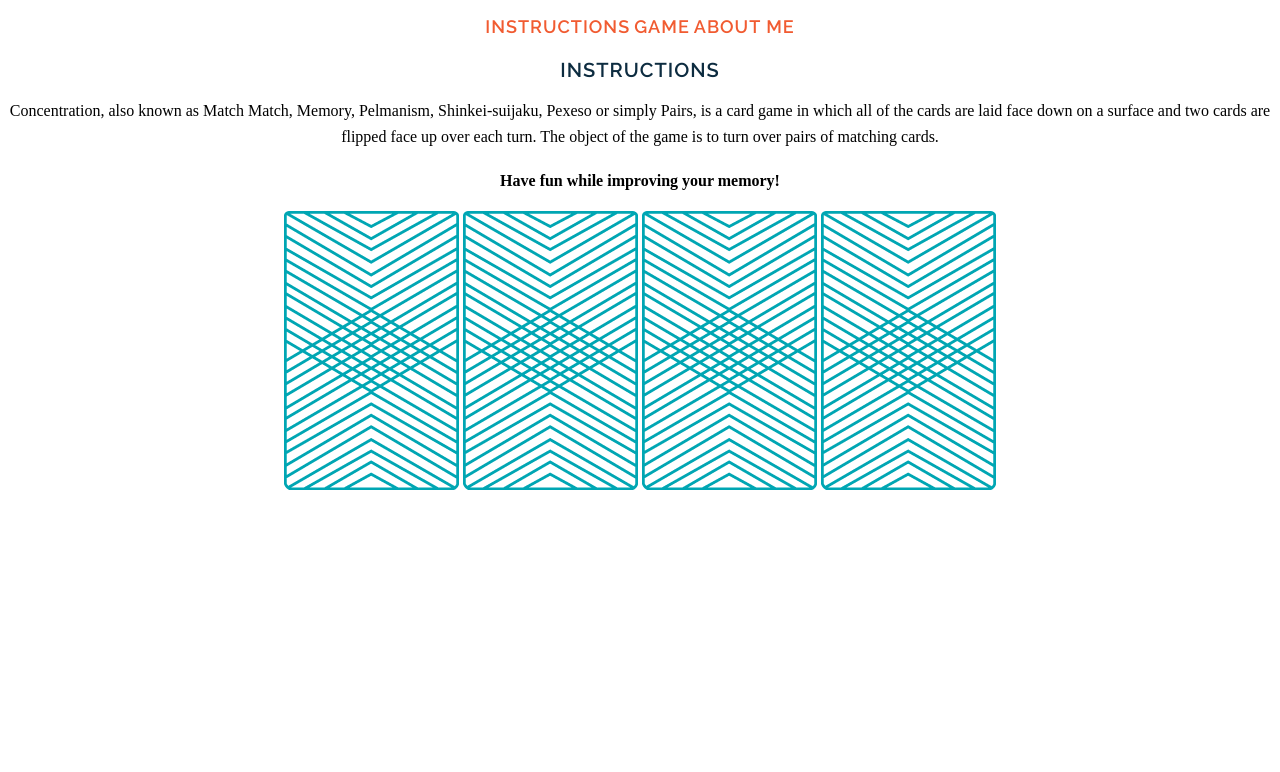
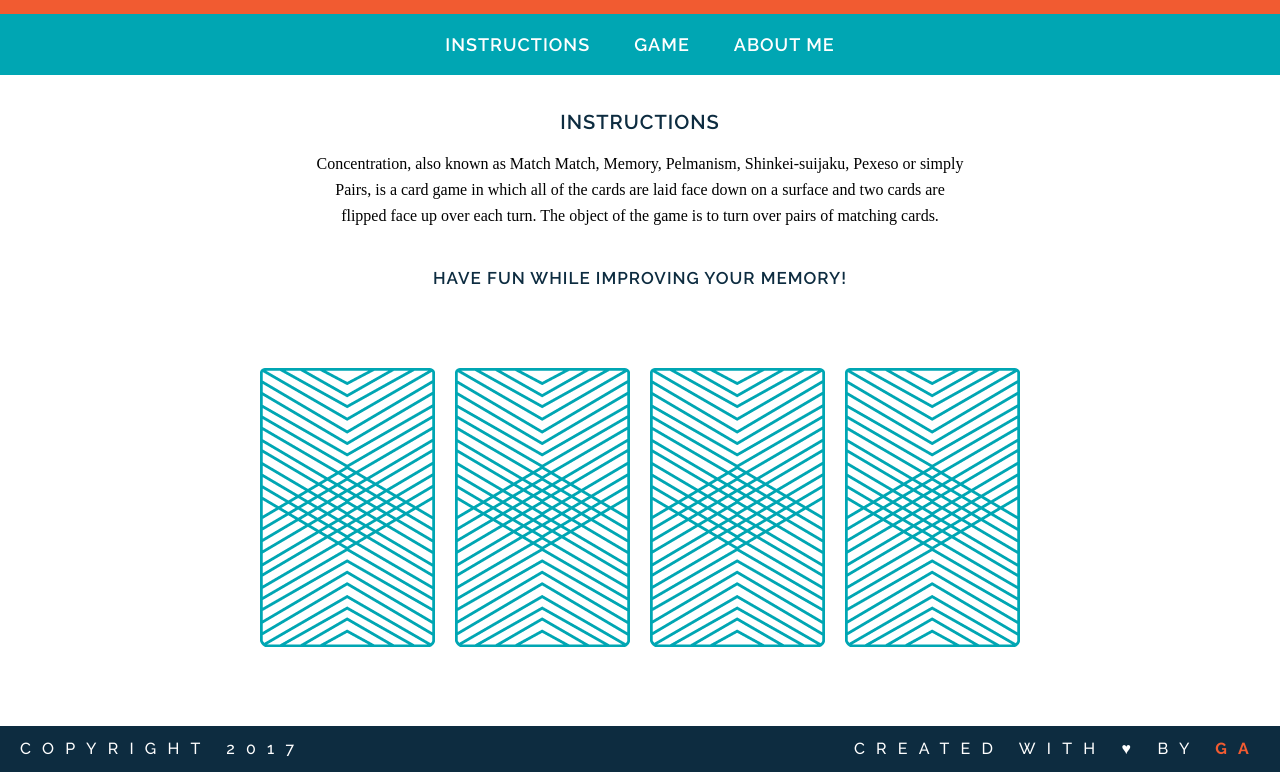
Before and after one commit to VinnyKun/wdi-fundamentals-memorygame, a plain HTML site: page index.html in a window 1280 px wide. Shown: the part 99-871 px from the top of the page. Before the commit the page ends 800 px from the top, so only its background shows below. Drawn offline with Linux system fonts and the light colour scheme; a web font is replaced by a local one.

Commit message:
after css unit6

```diff
--- a/css/style.css
+++ b/css/style.css
@@ -1,26 +1,52 @@
 body{
 	text-align: center;
+	margin: 0;
+}
+
+header{
+	background-color: #f15B31;
+	color: #FFFFFF;
+	padding: 30px 20px;
 }
 
 h1 {
 	font-family: "Raleway", sans-serif;
-	color:#0d2c40;
 	letter-spacing: 1px;
 	font-weight: 400;
 	font-size: 45px;
 	text-transform: uppercase;
+	margin: 0;
+}
+
+nav {
+	background-color: #00A6B3;
+	padding: 20px 0px;
 }
 
 a {
 	font-family: "Raleway", sans-serif;
-	color:#f15B31;
 	letter-spacing: 1px;
 	font-weight: 600;
 	font-size: 18px;
 	text-transform: uppercase;
 	text-decoration: none;
+	color: #FFFFFF;
+	margin: 0px 20px;
+	border-bottom: 2px solid transparent;
 }
 
+a:hover { border-color: white;
+}
+
+
+main{
+	width: 850px;
+	margin: 35px auto;
+}
+
+img{
+	margin:40px 8px;
+}
 h2 {
 	font-family: "Raleway", sans-serif;
 	color:#0d2c40;
@@ -29,9 +55,51 @@ h2 {
 	font-size:20px;
 	text-transform: uppercase;
 }
-
+h6 {
+	font-family: "Raleway", sans-serif;
+	color:#0d2c40;
+	letter-spacing:1px;
+	font-weight: 600;
+	font-size:17px;
+	text-transform: uppercase;
+}
 p {
 	font-family: "droid serif", serif;
 	line-height: 26px;
 	font-size:16px;
+	margin: auto;
 }
+
+footer{
+	text-transform: uppercase;
+	padding: 10px 20px;
+	background-color: #0d2c40;
+	color: white;
+	font-size: 14px;
+	letter-spacing:0.8em;
+	font-weight: 500;
+}
+
+.copyright{
+	font-family: "Raleway", sans-serif;
+	float:left;
+}
+
+.message{
+	font-family: "Raleway", sans-serif;
+	float: right;
+}
+
+.name{
+	color: #F15B31;
+	font-weight: 700;
+}
+
+.clearfix:after {
+visibility: hidden;
+display: block;
+content: " ";
+clear: both;
+height: 0;
+font-size: 0;
+}
--- a/index.html
+++ b/index.html
@@ -6,21 +6,33 @@
 		<link rel="stylesheet" type="text/css" href="css/style.css">
 	</head>
 	<body>
+		<header>
 			<h1>Memory Game</h1>
+		</header>
+		<nav>
+			<a href="#Instructions">Instructions</a>
+			<a href="#Game">Game</a>
+			<a href="http://www.facebook.com/vineeeee">About Me</a>
+		</nav>
 
-		<p class="contents"><a href="#">Instructions</a> <a href="#">Game</a> <a href="http://www.facebook.com/vineeeee">About Me</a></p>
 
+		<main>
 			<h2>Instructions</h2>
 
-		<p>Concentration, also known as Match Match, Memory, Pelmanism, Shinkei-suijaku, Pexeso or simply Pairs, is a card game in which all of the cards are laid face down on a surface and two cards are flipped face up over each turn. The object of the game is to turn over pairs of matching cards.</p>
+			<p class="Instructions">Concentration, also known as Match Match, Memory, Pelmanism, Shinkei-suijaku, Pexeso or simply</br> Pairs, is a card game in which all of the cards are laid face down on a surface and two cards are</br> flipped face up over each turn. The object of the game is to turn over pairs of matching cards.</p>
 
-		<h4>Have fun while improving your memory!</h4>
+			<h6>Have fun while improving your memory!</h6>
 
-		<div>
+			<div id="Game">
 				<img src="images/back.png" alt="Queen of Diamonds">
 				<img src="images/back.png" alt="Queen of Hearts">
 				<img src="images/back.png" alt="King of Diamonds">
 				<img src="images/back.png" alt="King of Hearts">
 			</div>
+		</main>
+		<footer class="clearfix">
+			<p class="copyright">Copyright 2017</p>
+			<p class="message">Created with &hearts; by <span class="name">GA</span></p>
+		</footer>
 	</body>
 </html>
```
Lines whose indentation alone changed are shown as unchanged.
